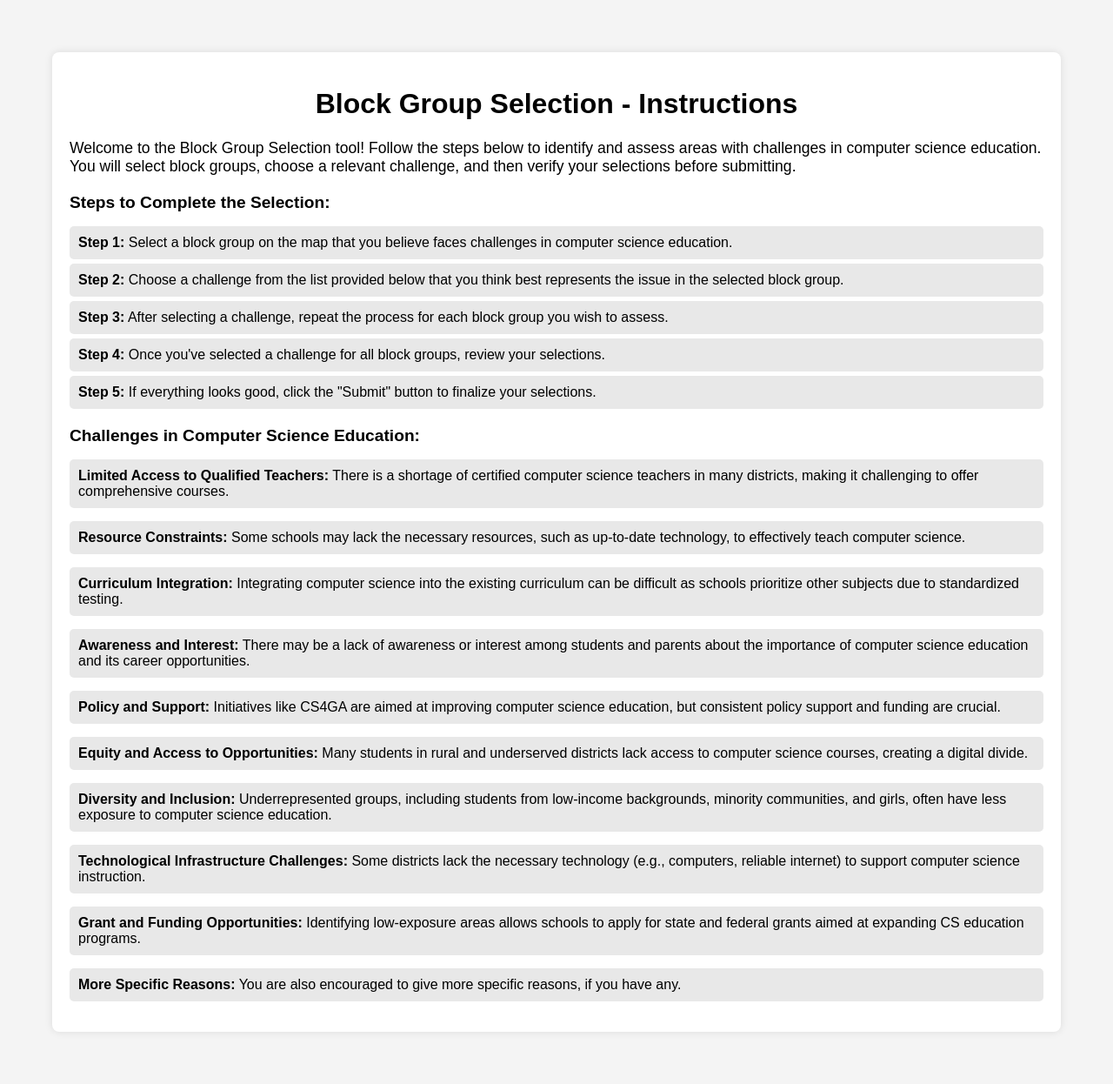
After one commit to gsudice/nsf_cosea, a Flask app: template NSF Project/templates/selectInstructions.html in a window 1280 px wide. The commit adds this page. Shown: the whole page at 87% size. Run offline with Flask 3, Linux system fonts and the light colour scheme; the template is opened without the code that fills it, so the values that code supplies are empty.

Commit message:
Updated home.py, home.html, select.html, and added new templates for popup and instructions.

```diff
--- a/NSF Project/home.py
+++ b/NSF Project/home.py
@@ -149,8 +149,10 @@ def get_block_groups(latitude, longitude, radius_miles=3):
         return []
 
 @app.route("/select", methods=["GET", "POST"])
+
 def render_select():
     if request.method == "POST":
+
         selected_district = request.form.get('district')
         selected_school = request.form.get('school')
 
@@ -249,10 +251,17 @@ def render_select():
 
                     for block in block_groups:
                         try:
+                            popUp_html = render_template("popUp.html", block={
+                                "geoid": block["geoid"],
+                                "tractce": block["tractce"],
+                                "blkgrpce": block["blkgrpce"]
+                            })
+                            logger.debug(f"Generated popup HTML: {popUp_html}")
                             # Log the geometry type and coordinates for the first block
                             if block == block_groups[0]:
                                 logger.debug(f"First block geometry: {block['geometry']}")
-
+                            iframe = folium.IFrame(popUp_html, width=300, height=200)
+                            popup = folium.Popup(iframe, min_width=200, max_width=300)
                             folium.GeoJson(
                                 {
                                     'type': 'Feature',
@@ -276,18 +285,7 @@ def render_select():
                                     'fillOpacity': 0.5
                                 },
                                 # @TIFFANY possibly look at this for the selection of reason popup.
-                                popup=folium.Popup(
-                                    f"""
-                                    <div style="font-family: Arial, sans-serif; padding: 10px;">
-                                        <h4 style="margin: 0 0 10px 0;">Census Block Group</h4>
-                                        <p style="margin: 5px 0;"><b>GEOID:</b> {block['geoid']}</p>
-                                        <p style="margin: 5px 0;"><b>Tract:</b> {block['tractce']}</p>
-                                        <p style="margin: 5px 0;"><b>Block Group:</b> {block['blkgrpce']}</p>
-                                    </div>
-                                    """,
-                                    min_width=200,
-                                    max_width=300
-                                )
+                                popup = popup
                             ).add_to(blocks_layer)
                         except Exception as e:
                             logger.error(f"Error adding block to map: {str(e)}")
@@ -324,11 +322,13 @@ def render_select():
                 # map_html = custom_css + map_html
 
                 return render_template(
+
                     'select.html',
+                    instructions= render_template("selectInstructions.html"),
                     map_html=map_html,
                     selected_district=selected_district,
                     selected_school=selected_school
-                )
+                    )
 
         except Exception as e:
             logger.error(f"Error: {str(e)}")
--- a/NSF Project/templates/home.html
+++ b/NSF Project/templates/home.html
@@ -24,8 +24,7 @@
             <p>Participants can then:</p>
 
             <ul>
-                <li>Mark regions that they identify with low CS exposure through either block-specific clicks or freehand shape drawing, capturing their assessment.</li>
-                <li>Express confidence levels in their evaluations (low, medium, or high).</li>
+                <li>Mark regions that they identify with low CS exposure through either block-specific clicks.</li>
                 <li>Articulate influencing factors from a predefined list, with an option to add custom factors.</li>
             </ul>
 
--- a/NSF Project/templates/select.html
+++ b/NSF Project/templates/select.html
@@ -37,6 +37,12 @@
     </style>
 </head>
 <body>
+    <!-- Display the instructions here -->
+    <div class="info-panel">
+        <div>
+            {{ instructions|safe }} <!-- Render the instructions passed from the view -->
+        </div>
+    </div>
     <div class="info-panel">
         {% if selected_district and selected_school %}
         <h2>Selected Location</h2>
--- /dev/null
+++ b/NSF Project/templates/selectInstructions.html
@@ -0,0 +1,135 @@
+<!DOCTYPE html>
+<html lang="en">
+<head>
+    <meta charset="UTF-8">
+    <meta name="viewport" content="width=device-width, initial-scale=1.0">
+    <title>Block Group Selection - Instructions</title>
+    <style>
+        body {
+            font-family: Arial, sans-serif;
+            margin: 40px;
+            padding: 20px;
+            background-color: #f4f4f4;
+        }
+
+        .container {
+            max-width: auto;
+            background: white;
+            padding: 20px;
+            border-radius: 8px;
+            box-shadow: 0 0 10px rgba(0, 0, 0, 0.1);
+        }
+
+        h1 {
+            text-align: center;
+        }
+
+        p {
+            font-size: 1.1rem;
+        }
+
+        h2 {
+            margin-top: 20px;
+            font-size: 1.2rem;
+        }
+
+        ul {
+            list-style-type: none;
+            padding: 0;
+        }
+
+        li {
+            padding: 10px;
+            margin-bottom: 5px;
+            background: #e8e8e8;
+            border-radius: 5px;
+        }
+
+        .definition {
+            padding: 10px;
+            background: #e8e8e8;
+            border-radius: 5px;
+            margin-bottom: 15px;
+        }
+
+        select, textarea {
+            width: 100%;
+            padding: 10px;
+            margin-top: 10px;
+            margin-bottom: 20px;
+        }
+
+        button {
+            display: block;
+            width: 100%;
+            padding: 10px;
+            margin-top: 10px;
+            background: #007BFF;
+            color: white;
+            border: none;
+            border-radius: 5px;
+            cursor: pointer;
+        }
+
+            button:hover {
+                background: #0056b3;
+            }
+
+        .note {
+            font-size: 0.9rem;
+            color: #6c757d;
+            margin-top: 20px;
+        }
+    </style>
+</head>
+<body>
+    <div class="container">
+        <h1>Block Group Selection - Instructions</h1>
+
+        <p>Welcome to the Block Group Selection tool! Follow the steps below to identify and assess areas with challenges in computer science education. You will select block groups, choose a relevant challenge, and then verify your selections before submitting.</p>
+
+        <h2>Steps to Complete the Selection:</h2>
+        <ul>
+            <li><strong>Step 1:</strong> Select a block group on the map that you believe faces challenges in computer science education.</li>
+            <li><strong>Step 2:</strong> Choose a challenge from the list provided below that you think best represents the issue in the selected block group.</li>
+            <li><strong>Step 3:</strong> After selecting a challenge, repeat the process for each block group you wish to assess.</li>
+            <li><strong>Step 4:</strong> Once you've selected a challenge for all block groups, review your selections.</li>
+            <li><strong>Step 5:</strong> If everything looks good, click the "Submit" button to finalize your selections.</li>
+        </ul>
+
+        <h2>Challenges in Computer Science Education:</h2>
+
+        <!-- List of challenges -->
+        <div class="definition">
+            <strong>Limited Access to Qualified Teachers:</strong> There is a shortage of certified computer science teachers in many districts, making it challenging to offer comprehensive courses.
+        </div>
+        <div class="definition">
+            <strong>Resource Constraints:</strong> Some schools may lack the necessary resources, such as up-to-date technology, to effectively teach computer science.
+        </div>
+        <div class="definition">
+            <strong>Curriculum Integration:</strong> Integrating computer science into the existing curriculum can be difficult as schools prioritize other subjects due to standardized testing.
+        </div>
+        <div class="definition">
+            <strong>Awareness and Interest:</strong> There may be a lack of awareness or interest among students and parents about the importance of computer science education and its career opportunities.
+        </div>
+        <div class="definition">
+            <strong>Policy and Support:</strong> Initiatives like CS4GA are aimed at improving computer science education, but consistent policy support and funding are crucial.
+        </div>
+        <div class="definition">
+            <strong>Equity and Access to Opportunities:</strong> Many students in rural and underserved districts lack access to computer science courses, creating a digital divide.
+        </div>
+        <div class="definition">
+            <strong>Diversity and Inclusion:</strong> Underrepresented groups, including students from low-income backgrounds, minority communities, and girls, often have less exposure to computer science education.
+        </div>
+        <div class="definition">
+            <strong>Technological Infrastructure Challenges:</strong> Some districts lack the necessary technology (e.g., computers, reliable internet) to support computer science instruction.
+        </div>
+        <div class="definition">
+            <strong>Grant and Funding Opportunities:</strong> Identifying low-exposure areas allows schools to apply for state and federal grants aimed at expanding CS education programs.
+        </div>
+        <div class="definition">
+            <strong>More Specific Reasons:</strong> You are also encouraged to give more specific reasons, if you have any.
+        </div>
+    </div>
+</body>
+</html>
```
Also changed, not shown: NSF Project/templates/popUp.html (added, +47 -0 lines). Lines whose indentation alone changed are shown as unchanged.
